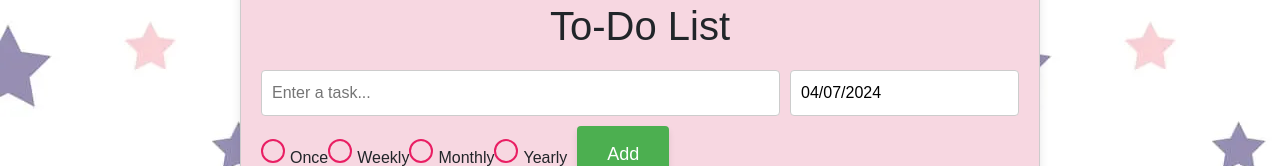
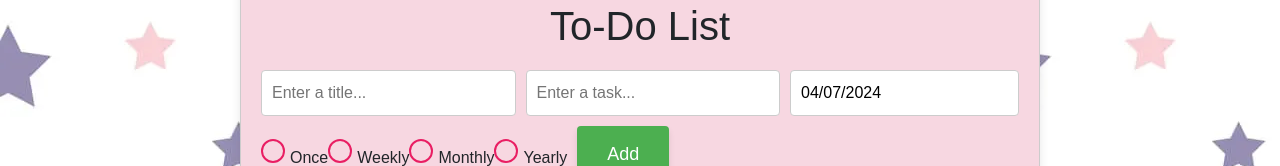
Before and after one commit to iremwacar/React-TodoList, a React (Vite) app: page / in a window 1280 px wide. Shown: the part 219-385 px from the top of the page. Built offline with nearby package versions, Linux system fonts and the light colour scheme.

Commit message:
title commit

```diff
--- a/src/componenets/Contacts/List/index.jsx
+++ b/src/componenets/Contacts/List/index.jsx
@@ -7,6 +7,7 @@ function List() {
   const [tasks, setTasks] = useState([]);
   const [newTask, setNewTask] = useState("");
   const [filterText, setFilterText] = useState("");
+  const [title,setTitle]= useState("");
   const [selectedDate, setSelectedDate] = useState(new Date());
   const [selectedPeriod, setSelectedPeriod] = useState("");
   const [filteredTasks, setFilteredTasks] = useState([]);
@@ -38,13 +39,18 @@ function List() {
     setNewTask(event.target.value);
   }
 
+  function handleInputTitle(event){
+    setTitle(event.target.value);
+  }
+
   function addTask() {
     if (newTask.trim() !== "") {
       setTasks((prevTasks) => [
         ...prevTasks,
-        { text: newTask, datetime: selectedDate, period: selectedPeriod, completed: false },
+        { taskTitle:title, text: newTask, datetime: selectedDate, period: selectedPeriod, completed: false },
       ]);
       setNewTask("");
+      setTitle("");
     }
   }
 
@@ -105,9 +111,12 @@ function List() {
       <h1>To-Do List</h1>
       <TaskInput
         newTask={newTask}
+        title={title}
         selectedDate={selectedDate}
         selectedPeriod={selectedPeriod}
         handleInputChange={handleInputChange}
+        handleInputTitle={handleInputTitle}
+        setTitle={setTitle}
         setSelectedDate={setSelectedDate}
         setSelectedPeriod={setSelectedPeriod}
         addTask={addTask}
--- a/src/componenets/Contacts/TaskInput/index.jsx
+++ b/src/componenets/Contacts/TaskInput/index.jsx
@@ -7,18 +7,25 @@ function TaskInput({
   selectedDate,
   selectedPeriod,
   handleInputChange,
+  title,
+  handleInputTitle,
   setSelectedDate,
   setSelectedPeriod,
   addTask,
 }) {
   return (
     <div>
+        <input type="text"
+        placeholder="Enter a title..."
+        value={title}
+        onChange={handleInputTitle}/>
       <input
         type="text"
         placeholder="Enter a task..."
         value={newTask}
         onChange={handleInputChange}
       />
+
       <DatePicker
         selected={selectedDate}
         onChange={(date) => setSelectedDate(date)}
@@ -75,9 +82,12 @@ function TaskInput({
 }
 TaskInput.propTypes = {
     newTask: PropTypes.string.isRequired,
+    title: PropTypes.string.isRequired,
     selectedDate: PropTypes.instanceOf(Date).isRequired,
     selectedPeriod: PropTypes.string.isRequired,
     handleInputChange: PropTypes.func.isRequired,
+    handleInputTitle: PropTypes.func.isRequired,
+    setTitle: PropTypes.func.isRequired,
     setSelectedDate: PropTypes.func.isRequired,
     setSelectedPeriod: PropTypes.func.isRequired,
     addTask: PropTypes.func.isRequired,
--- a/src/componenets/Contacts/TaskItem/index.jsx
+++ b/src/componenets/Contacts/TaskItem/index.jsx
@@ -14,6 +14,7 @@ function TaskItem({ task, index, renderFilteredText, toggleTaskCompleted, delete
         />
         <span className="checkmark">✓</span>
       </div>
+      <span className="text-title">{task.taskTitle}--</span>
       <span className="text">{renderFilteredText(task.text)}</span>
       <div>
         <span className="date-time">
@@ -40,6 +41,7 @@ TaskItem.propTypes = {
       period: PropTypes.string.isRequired,
       completed: PropTypes.bool.isRequired,
       passed: PropTypes.bool,
+      taskTitle: PropTypes.string.isRequired
     }).isRequired,
     index: PropTypes.number.isRequired,
     renderFilteredText: PropTypes.func.isRequired,
```
